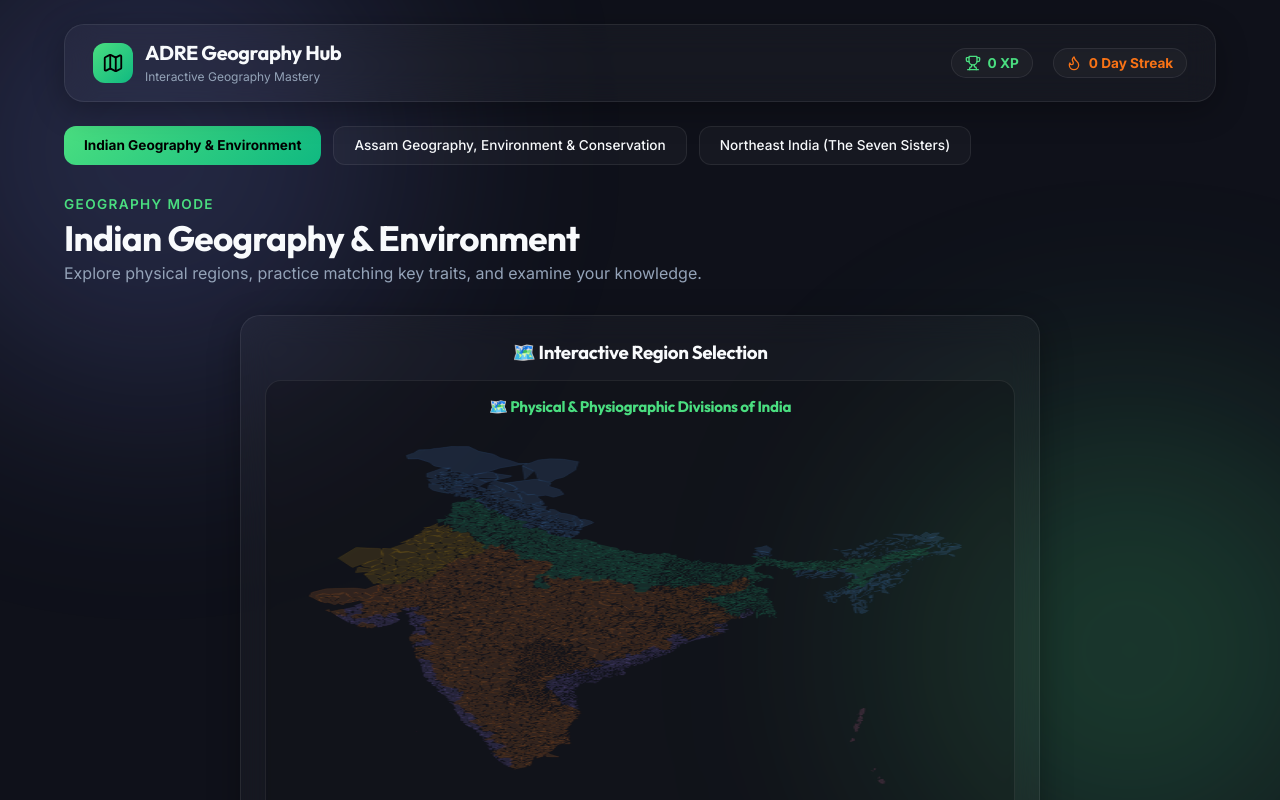
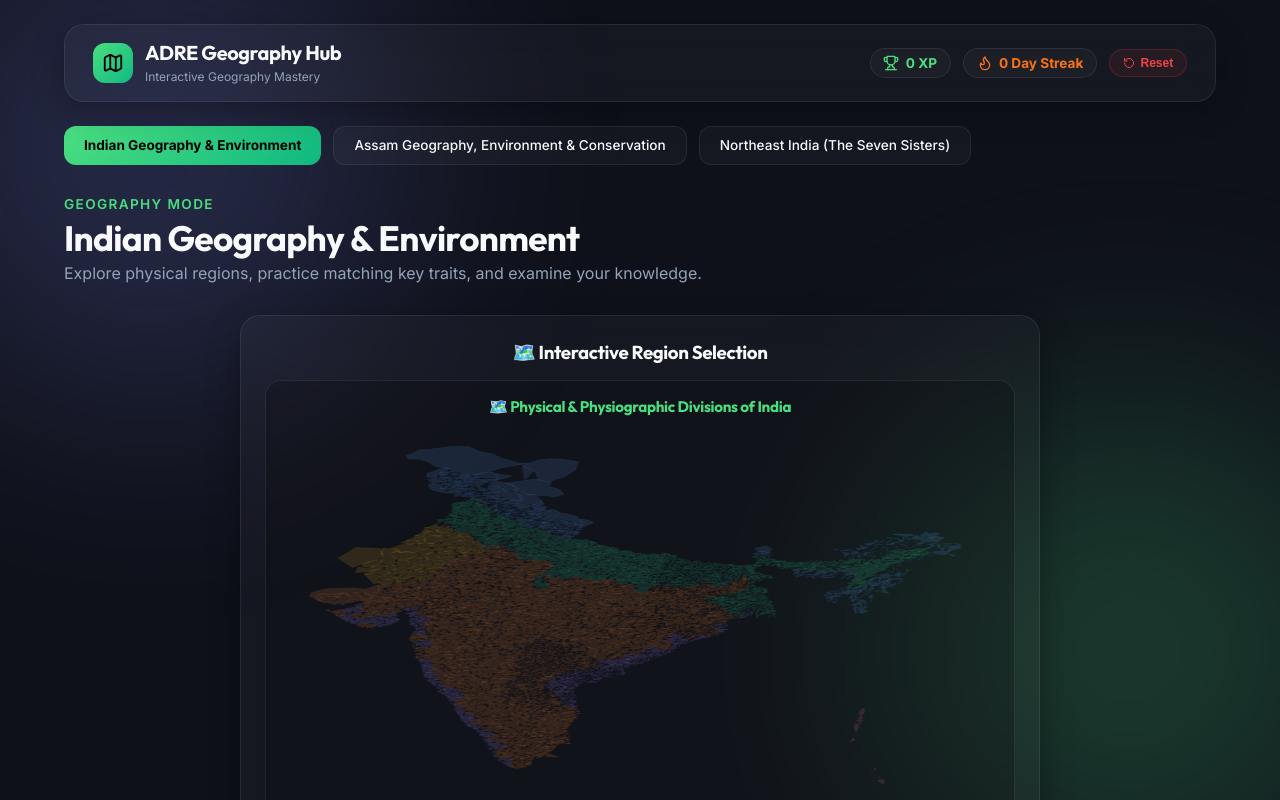
Before and after one commit to Angsumi/Geography, a React (Vite) app: page / in a window 1280 px wide. Shown: the top 800 px of the page. Built offline with nearby package versions, Linux system fonts and the light colour scheme.

Commit message:
Add Reset Progress button to user stats header

```diff
--- a/src/App.jsx
+++ b/src/App.jsx
@@ -1,5 +1,5 @@
 import React, { useState, useEffect, useRef } from 'react';
-import { Trophy, ArrowLeft, Zap, Layers, Link2, Flame, Map, HelpCircle, BookOpen, GraduationCap, ChevronRight } from 'lucide-react';
+import { Trophy, ArrowLeft, Zap, Layers, Link2, Flame, Map, HelpCircle, BookOpen, GraduationCap, ChevronRight, RotateCcw } from 'lucide-react';
 import { motion, AnimatePresence } from 'framer-motion';
 import indiaGeo from './data/india/GEography.json';
 import assamGeo from './data/assam/GEography.json';
@@ -491,7 +491,7 @@ export default function App() {
         </div>
 
         {/* User Stats Banner */}
-        <div style={{ display: 'flex', alignItems: 'center', gap: '1.25rem' }}>
+        <div style={{ display: 'flex', alignItems: 'center', gap: '0.75rem' }}>
           <div style={{ display: 'flex', alignItems: 'center', gap: '0.4rem', background: 'rgba(255,255,255,0.03)', padding: '0.4rem 0.8rem', borderRadius: '20px', border: '1px solid var(--glass-border)' }}>
             <Trophy size={16} color="var(--primary)" />
             <span style={{ fontSize: '0.85rem', fontWeight: 'bold', color: 'var(--primary)' }}>{xp} XP</span>
@@ -501,6 +501,33 @@ export default function App() {
             <Flame size={16} color="#f97316" />
             <span style={{ fontSize: '0.85rem', fontWeight: 'bold', color: '#f97316' }}>{streak} Day Streak</span>
           </div>
+
+          <button
+            onClick={() => {
+              if (window.confirm('Reset all XP, study progress, and streaks?')) {
+                localStorage.clear();
+                window.location.reload();
+              }
+            }}
+            style={{
+              background: 'rgba(239, 68, 68, 0.08)',
+              border: '1px solid rgba(239, 68, 68, 0.2)',
+              color: '#ef4444',
+              padding: '0.4rem 0.8rem',
+              borderRadius: '20px',
+              fontSize: '0.75rem',
+              cursor: 'pointer',
+              display: 'flex',
+              alignItems: 'center',
+              gap: '0.35rem',
+              fontWeight: 'bold',
+              transition: 'all 0.2s'
+            }}
+            title="Reset Stats"
+          >
+            <RotateCcw size={12} />
+            <span>Reset</span>
+          </button>
         </div>
       </header>
 
```
